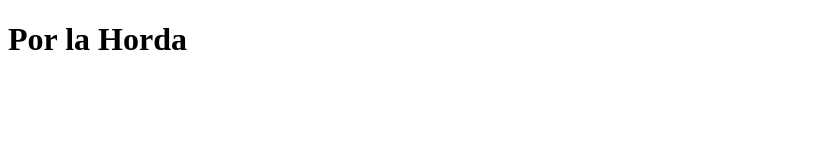
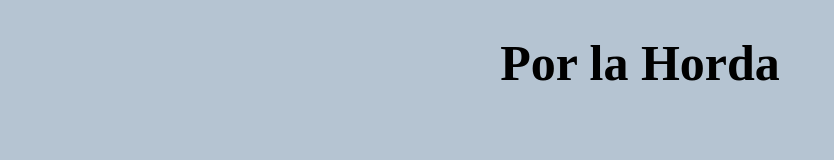
Before and after one commit to lyrias/testing, a plain HTML site: page index.html in a window 1280 px wide. Shown: the whole page, without its empty margins (0-834 px from the left). Drawn offline with Linux system fonts and the light colour scheme.

Commit message:
Update main.css

```diff
--- a/main.css
+++ b/main.css
@@ -1,6 +1,7 @@
 body{
-	background: #fff;
+	background: #abcd;
 }
-h2{
-	background: rgba(51,51,51,0.3);
+h1{
+	font-size:50px;
+	text-align: center;
 }
```
